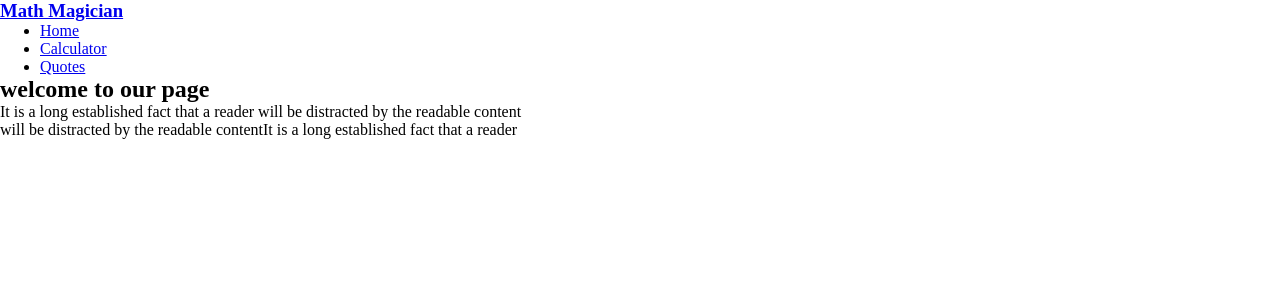
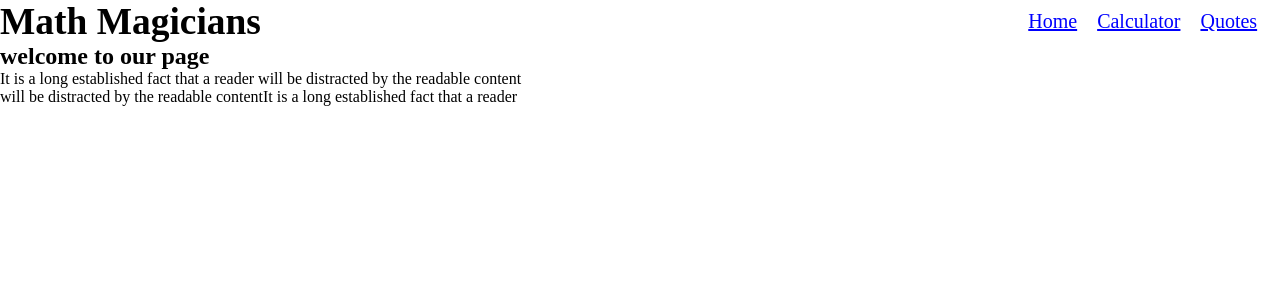
Before and after one commit to iLynette/math_magician, a React (Create React App) app: page / in a window 1280 px wide. Shown: the top 300 px of the page. Built offline with nearby package versions, Linux system fonts and the light colour scheme.

Commit message:
Style the navigation bar

```diff
--- a/src/components/Nav.js
+++ b/src/components/Nav.js
@@ -8,11 +8,11 @@ export default class Nav extends Component {
     return (
       <nav className="navBar">
         <NavLink className="header" to="/">
-          <h3>Math Magician</h3>
+          <h3 className="title">Math Magicians</h3>
         </NavLink>
         <div className="navItems">
           <ul className="navMenu">
-            <li><NavLink className="homeLink" to="/">Home</NavLink></li>
+            <li><NavLink className="homeLink" to="/">Home </NavLink></li>
             <li><NavLink className="calculatorLink" to="/calculator">Calculator</NavLink></li>
             <li><NavLink className="quotesLink" to="/quotes">Quotes</NavLink></li>
           </ul>
--- a/src/index.css
+++ b/src/index.css
@@ -1,5 +1,46 @@
 * {
   margin: 0;
+  padding: 0;
+  box-sizing: border-box;
+}
+
+.navBar {
+  display: flex;
+  align-items: center;
+  text-align: center;
+  justify-content: space-between;
+}
+
+.header {
+  color: #000;
+  font-size: 2em;
+  text-decoration: dotted;
+}
+
+.navItems {
+  display: flex;
+  justify-content: center;
+}
+
+.navMenu {
+  display: flex;
+  justify-content: center;
+  gap: 20px;
+  margin-right: 20%;
+  font-size: 20px;
+  list-style-type: none;
+}
+
+.homeLink {
+  color: blue;
+}
+
+.calculatorLink {
+  color: blue;
+}
+
+.quotesLink {
+  color: blue;
 }
 
 .input_field {
```
